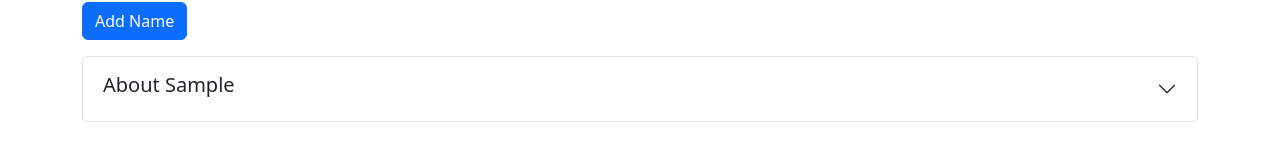
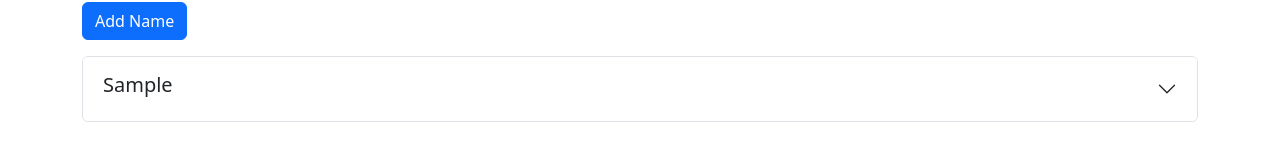
Before and after one commit to bathkora/practice, a React (Create React App) app: page / in a window 1280 px wide. Both pictures are taken after typing "Sample", "2020-01-15", "Sample" into the empty fields and a click on the button "Add Name". Shown: the part 218-378 px from the top of the page. Built offline with nearby package versions, Linux system fonts and the light colour scheme.

Commit message:
Final commit of Exercise-1

```diff
--- a/src/List.js
+++ b/src/List.js
@@ -89,17 +89,17 @@ const List = () => {
             <div className='flex flex-row'>
             <Accordion>
             <Accordion.Item eventKey="0">
-            <Accordion.Header key={index}> <h5>About {name.name}</h5></Accordion.Header>
+            <Accordion.Header key={index}> <h5>{name.name}</h5></Accordion.Header>
             <Accordion.Body>
             <Card className="bg-dark text-white mt-3">
 
 
-         <Card.Title className='mt-3'>Bio Of a Person</Card.Title>
+
          <Card.Body>
                  <ListGroup.Item key={index}>
-                  <h5>Name:</h5>{name.name}<br/>
 
-                  <br/> <h5>DOB:</h5> {name.date}<br/> <br/>
+
+                   <h5>DOB:</h5> {name.date}<br/> <br/>
                   <h5>About:</h5>{name.text}
                  </ListGroup.Item>
                  </Card.Body>
```
